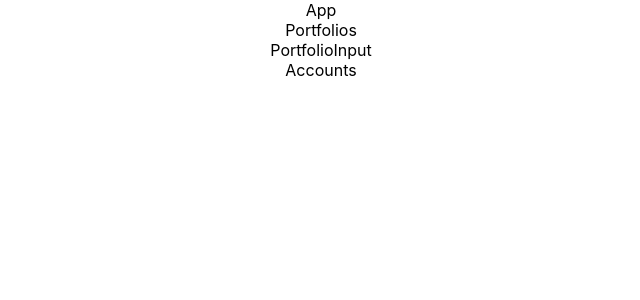
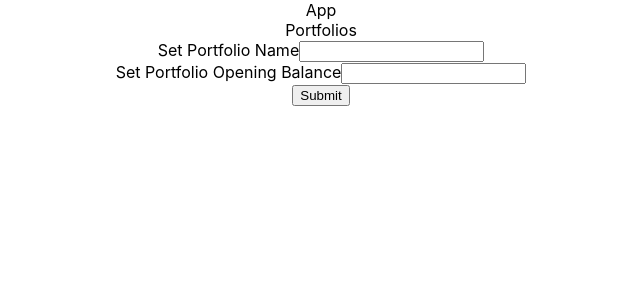
Before and after one commit to Kanu-E/portfolio-app-frontend, a React (Create React App) app: page /portfolios in a window 1280 px wide. Shown: the top 300 px of the page, without its empty margins (319-959 px from the left). Built offline with nearby package versions, Linux system fonts and the light colour scheme; no server answers.

Commit message:
create portfolio form

```diff
--- a/src/App.js
+++ b/src/App.js
@@ -6,11 +6,11 @@ import './App.css';
 
 class App extends Component {
 
-  componentDidMount(){
-    fetch('http://localhost:3000/api/v1/portfolios')
-    .then(response => response.json())
-    .then (data => console.log(data))
-  }
+  // componentDidMount(){
+  //   fetch('http://localhost:3000/api/v1/portfolios')
+  //   .then(response => response.json())
+  //   .then (data => console.log(data))
+  // }
   render() {
     return (
       <div className="App">
--- a/src/components/portfolioInput.js
+++ b/src/components/portfolioInput.js
@@ -1,11 +1,28 @@
 import React, { Component } from 'react';
 
 class PortfolioInput extends Component{
+    state = {name:"", cash_balance:""}
+    handleChange = (event) => {
+        this.setState({
+            [event.target.name] :event.target.value,
+        })
+    }
 
     render() {
+
         return (
             <div>
-                PortfolioInput
+                <form onSubmit={this.handleSubmit} >
+                    <label>Set Portfolio Name</label>
+                    <input onChange={this.handleChange} type="text" value={this.state.name} name="name" />
+                    <br>
+                    </br>
+                    <label>Set Portfolio Opening Balance</label>
+                    <input onChange={this.handleChange}  type="text"  type="text" value={this.state.cash_balance} name="cash_balance"/>
+                    <br>
+                    </br>
+                    <input type="submit"/>
+                </form>
             </div>
         )
     }
--- a/src/components/portfolios.js
+++ b/src/components/portfolios.js
@@ -1,10 +1,10 @@
 import React from 'react'
 
 const Portfolios = (props) => {
-
+    // console.log(props.portfolios)
     return (
         <div>
-            Accounts
+           {props.portfolios.map (portfolio=><li key={portfolio.id}>{portfolio.name}</li>)}
         </div>
     )
 }
--- a/src/containers/portfolioContainer.js
+++ b/src/containers/portfolioContainer.js
@@ -14,7 +14,7 @@ class PortfolioContainer extends  Component{
             <div>
                 Portfolios
                 <PortfolioInput/>
-                <Portfolios/>
+                <Portfolios portfolios={this.props.portfolios}/>
             </div>
         )
     }
```
